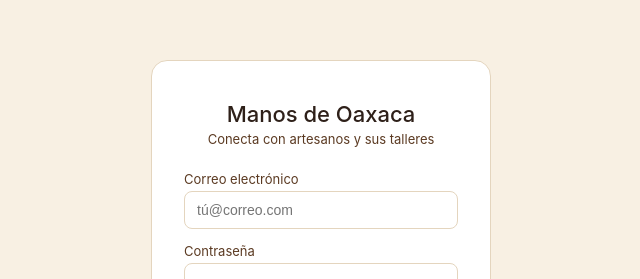
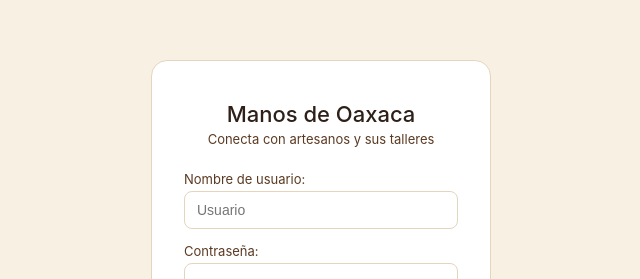
Before and after one commit to MeliGandarillas/t3_act8_eq02, a React (Vite) app: page / in a window 1280 px wide. Shown: the part 173-452 px from the top of the page, without its empty margins (319-959 px from the left). Built offline with nearby package versions, Linux system fonts and the light colour scheme.

Commit message:
Arreglos en campos de login

```diff
--- a/src/pages/LoginPage.jsx
+++ b/src/pages/LoginPage.jsx
@@ -38,16 +38,16 @@ function LoginPage({ onLoginSuccess }) {
           <p className="login-subtitle">Conecta con artesanos y sus talleres</p>
         </div>
 
-        <label className="login-label">Correo electrónico</label>
+        <label className="login-label">Nombre de usuario:</label>
         <input
           type="text"
           className="login-input"
-          placeholder="tú@correo.com"
+          placeholder="Usuario"
           value={username}
           onChange={(event) => setUsername(event.target.value)}
         />
 
-        <label className="login-label">Contraseña</label>
+        <label className="login-label">Contraseña:</label>
         <input
           type="password"
           className="login-input"
```
